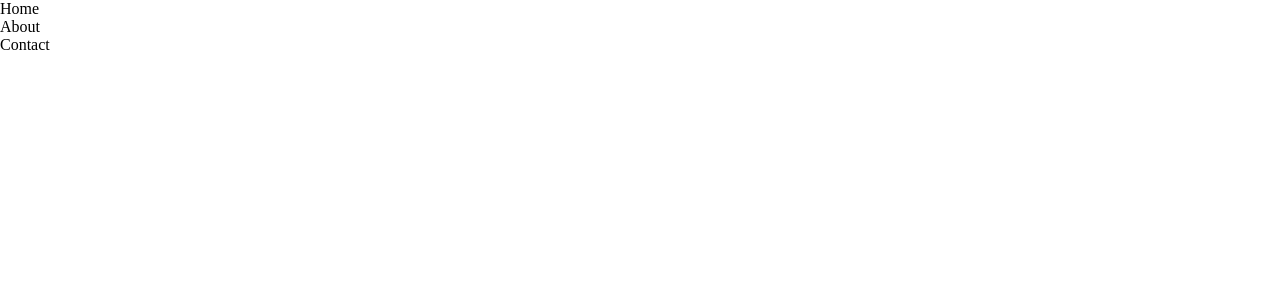
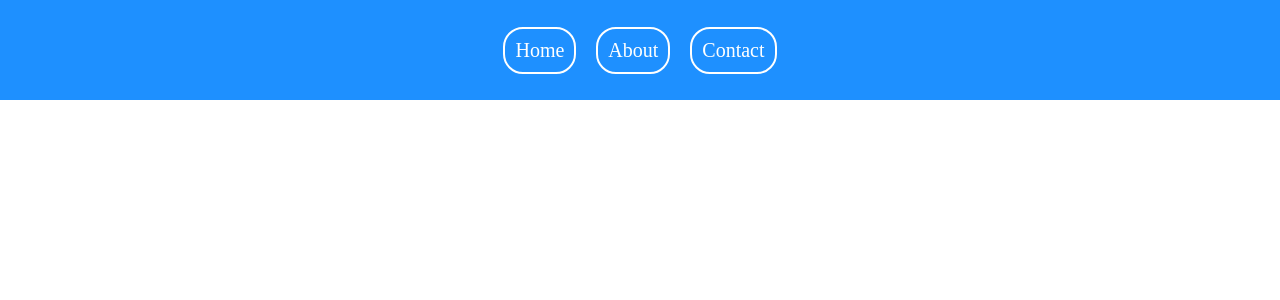
Before and after one commit to GutovP/new-angular-workshop, an Angular app: page / in a window 1280 px wide. Shown: the top 300 px of the page. Built offline with nearby package versions, Linux system fonts and the light colour scheme.

Commit message:
header styles added

```diff
--- a/src/app/core/header/header.component.scss
+++ b/src/app/core/header/header.component.scss
@@ -0,0 +1,17 @@
+#wrapper {
+    background-color: dodgerblue;
+    width: 100%;
+    height: 100px;
+    display: flex;
+    justify-content: center;
+    align-items: center;
+}
+
+.btn {
+    border: 2px solid #fff;
+    margin: 0 10px;
+    cursor: pointer;
+    padding: 10px;
+    border-radius: 20px;
+    color: #fff;
+}
--- a/src/styles.scss
+++ b/src/styles.scss
@@ -3,4 +3,5 @@
 body {
   margin: 0;
   padding: 0;
+  font-size: 20px;
 }
```
